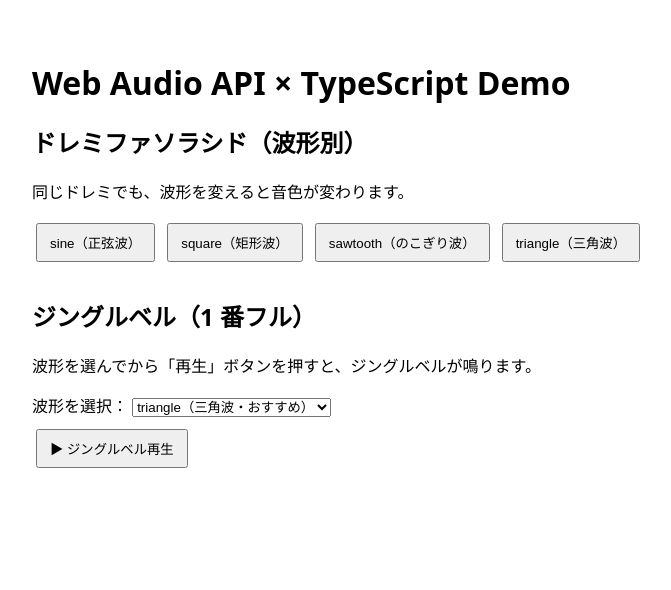
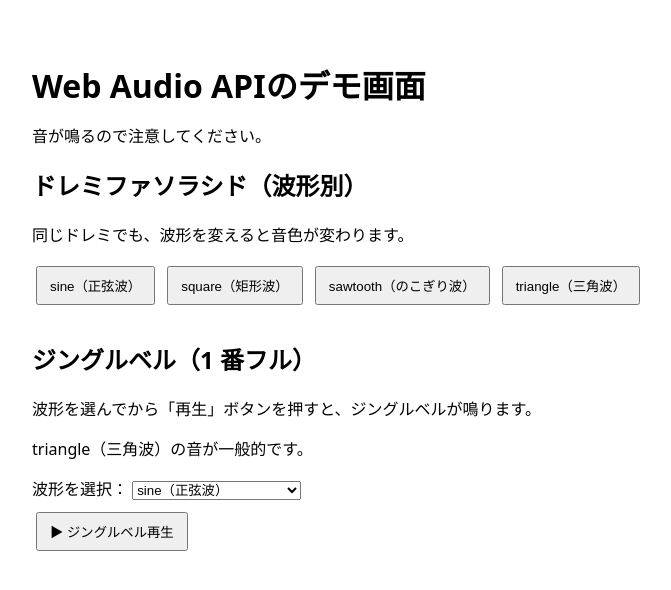
Before and after one commit to ossun27/web-audio-jinglebell, a website with bundled scripts: page index.html in a window 1280 px wide. Shown: the whole page, without its empty margins (8-679 px from the left). Built offline with nearby package versions, Linux system fonts and the light colour scheme.

Commit message:
no message

```diff
--- a/index.html
+++ b/index.html
@@ -22,8 +22,8 @@
     </style>
   </head>
   <body>
-    <h1>Web Audio API × TypeScript Demo</h1>
-
+    <h1>Web Audio APIのデモ画面</h1>
+    <p color="red">音が鳴るので注意してください。</p>
     <section>
       <h2>ドレミファソラシド（波形別）</h2>
       <p>同じドレミでも、波形を変えると音色が変わります。</p>
@@ -36,14 +36,15 @@
     <section>
         <h2>ジングルベル（1 番フル）</h2>
         <p>波形を選んでから「再生」ボタンを押すと、ジングルベルが鳴ります。</p>
+        <p>triangle（三角波）の音が一般的です。</p>
 
         <label>
           波形を選択：
           <select id="wave-select">
-            <option value="triangle">triangle（三角波・おすすめ）</option>
             <option value="sine">sine（正弦波）</option>
             <option value="square">square（矩形波）</option>
             <option value="sawtooth">sawtooth（のこぎり波）</option>
+            <option value="triangle">triangle（三角波）</option>
           </select>
         </label>
 
```
